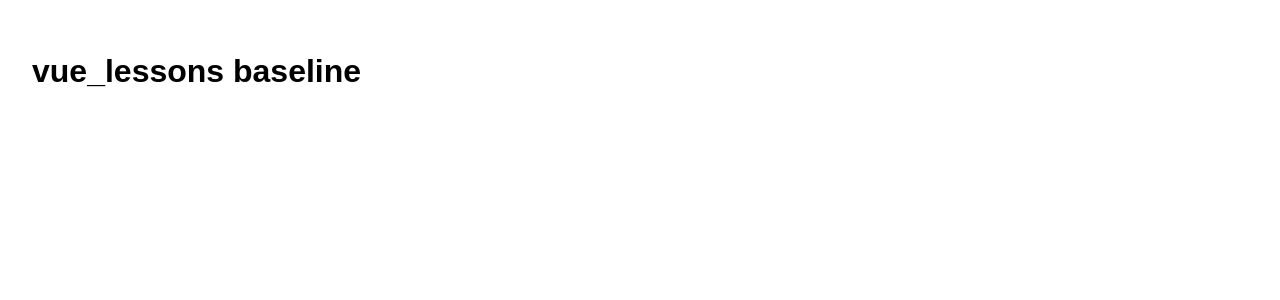
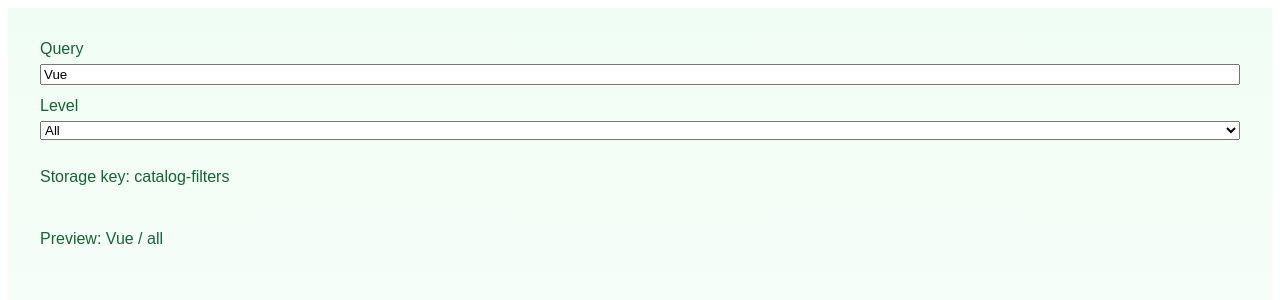
Before and after one commit to angularWorkshop/vue_lessons, a Vue app: page / in a window 1280 px wide. Shown: the top 300 px of the page. Built offline with nearby package versions, Linux system fonts and the light colour scheme.

Commit message:
feat: add vue lesson-topic-13-exercise-01-watch-filters-autosave starter

```diff
--- a/src/App.vue
+++ b/src/App.vue
@@ -1,16 +1,47 @@
 <script setup>
-const title = 'vue_lessons baseline';
+import { reactive } from 'vue';
+import { filtersSeed } from './filters-seed.js';
+
+const storageKey = 'catalog-filters';
+
+const filters = reactive({
+  ...filtersSeed,
+});
 </script>
 
 <template>
-  <main class="app">
-    <h1>{{ title }}</h1>
-  </main>
+  <section class="filters-screen">
+    <label>
+      Query
+      <input type="text" v-model="filters.query" />
+    </label>
+    <label>
+      Level
+      <select v-model="filters.level">
+        <option value="all">All</option>
+        <option value="beginner">Beginner</option>
+        <option value="advanced">Advanced</option>
+      </select>
+    </label>
+    <p>Storage key: {{ storageKey }}</p>
+    <p>Preview: {{ filters.query }} / {{ filters.level }}</p>
+  </section>
 </template>
 
 <style scoped>
-.app {
-  padding: 24px;
+.filters-screen {
+  min-height: 100vh;
+  padding: 32px;
+  display: grid;
+  gap: 12px;
+  align-content: start;
+  background: linear-gradient(180deg, #f0fdf4 0%, #ffffff 100%);
+  color: #166534;
   font-family: Arial, sans-serif;
 }
+
+label {
+  display: grid;
+  gap: 6px;
+}
 </style>
--- /dev/null
+++ b/src/filters-seed.js
@@ -0,0 +1,4 @@
+export const filtersSeed = {
+  query: 'Vue',
+  level: 'all',
+};
```
Also changed, not shown: src/main.js (line endings or trailing spaces), 2 other files (tests, documents, lock files or other folders).
